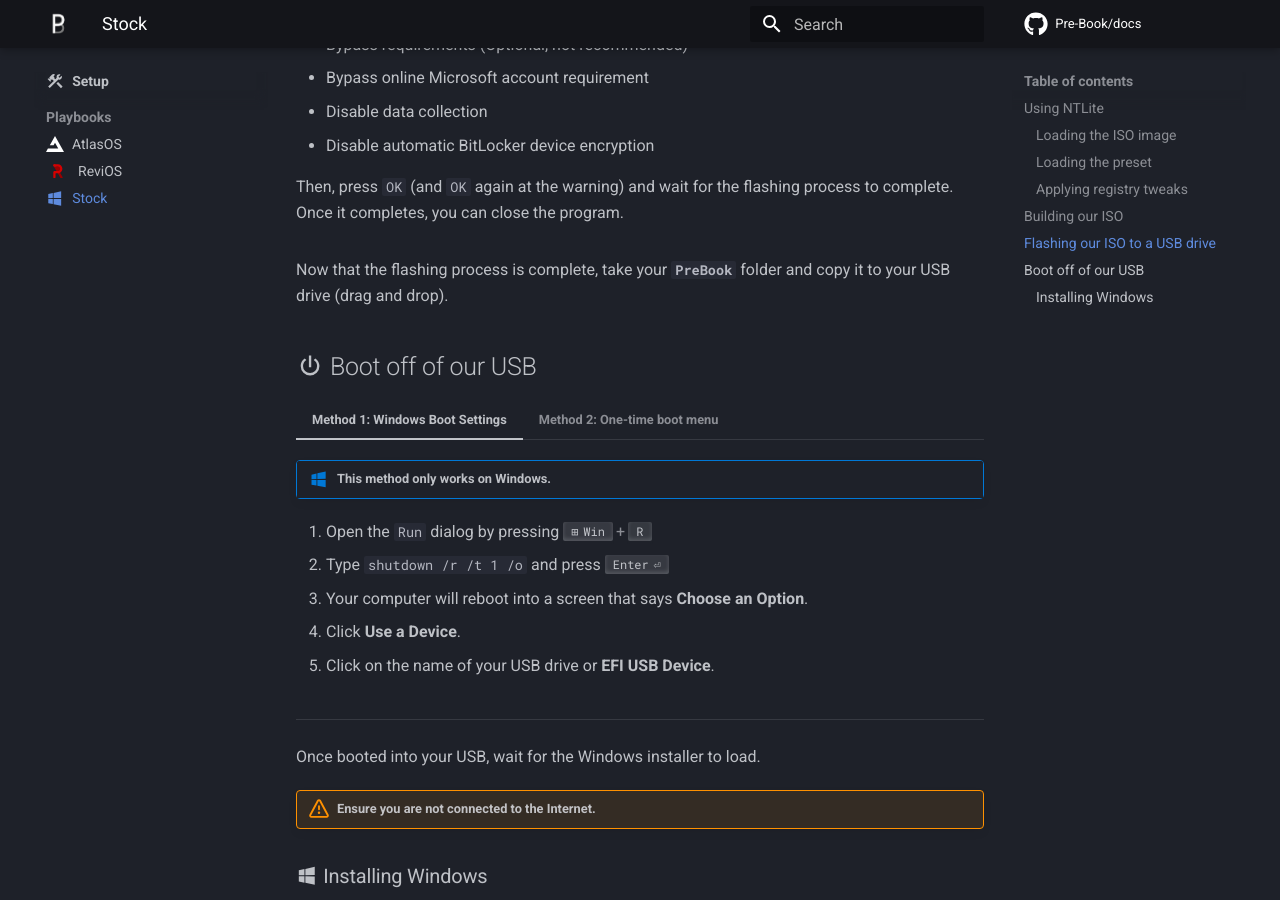
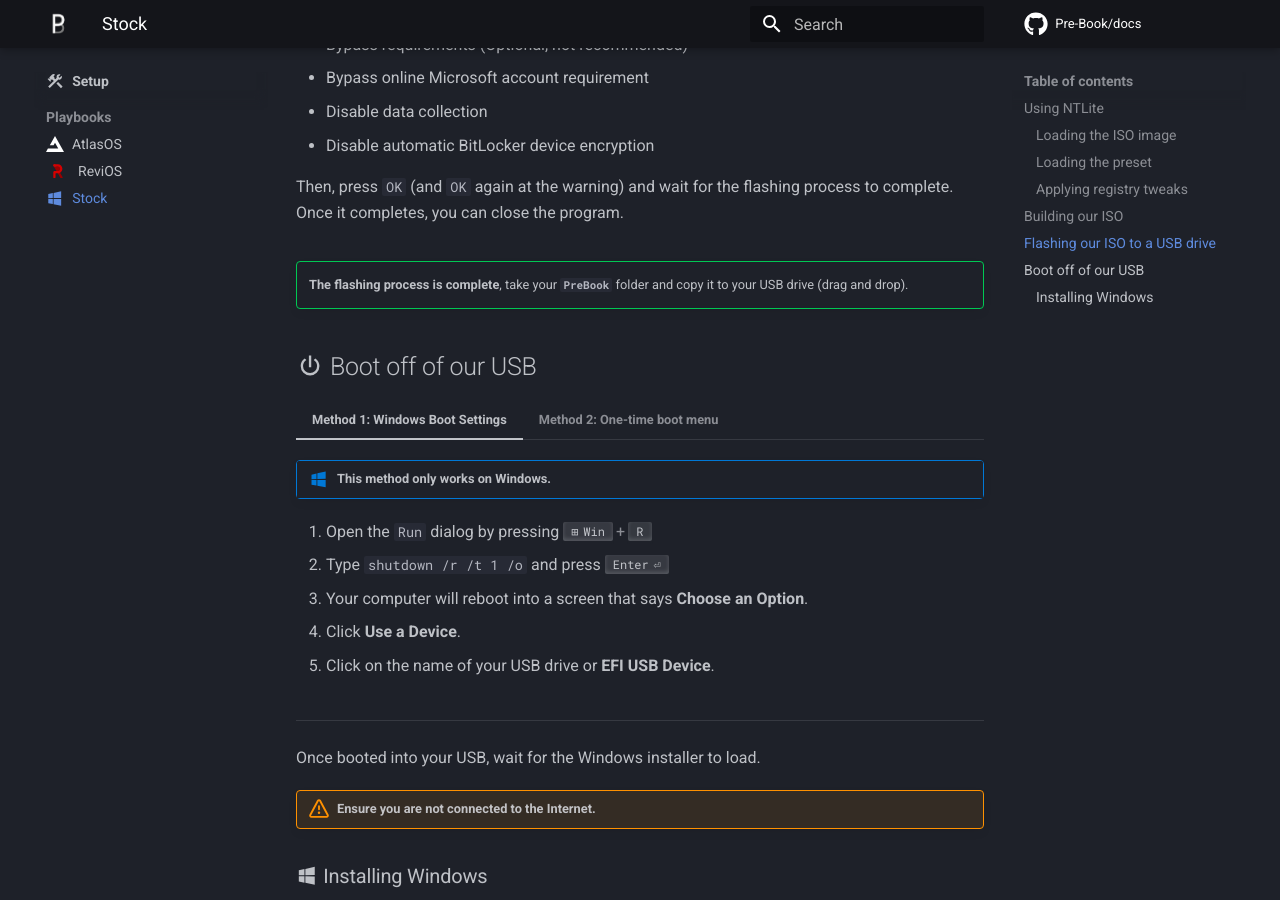
Before and after one commit to Pre-Book/docs, an MkDocs documentation site: the page built from docs/setup/playbooks/stock.md, in a window 1280 px wide and 900 px high, scrolled down 7874 px. Built offline with MkDocs 1.6.1 and Material for MkDocs 9.7.7, drawn with Linux system fonts in a browser that asks for light colours; comment, search, counter and statistics services are not loaded.

Commit message:
fix: parity between Atlas and stock

```diff
--- a/docs/setup/playbooks/stock.md
+++ b/docs/setup/playbooks/stock.md
@@ -170,7 +174,8 @@ Plug in your USB, and pick your flashing software of choice below:
 
     Once it's done copy (drag and drop) your fresh PreBook ISO to the root of the drive labelled `Ventoy`.
 
-Now that the flashing process is complete, take your **`PreBook`** folder and copy it to your USB drive (drag and drop).
+!!! success ""
+    **The flashing process is complete**, take your **`PreBook`** folder and copy it to your USB drive (drag and drop).
 
 ## :material-power: Boot off of our USB
 
@@ -190,7 +195,7 @@ Now that the flashing process is complete, take your **`PreBook`** folder and co
 ----
 Once booted into your USB, wait for the Windows installer to load.
 
-!!! warning "Ensure you are not connected to the Internet."
+!!! warning "Ensure you are **not** connected to the Internet."
 
 ### :material-microsoft-windows: Installing Windows
 
```
Also changed, not shown: other parts of docs/setup/playbooks/stock.md (+4 -0 lines), docs/setup/playbooks/atlas.md (+9 -2 lines).
